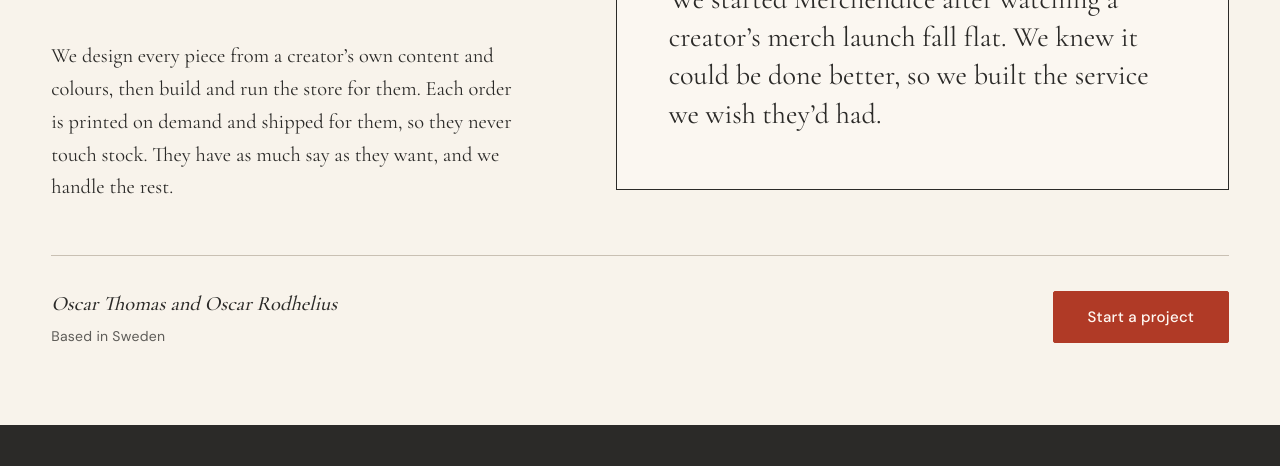
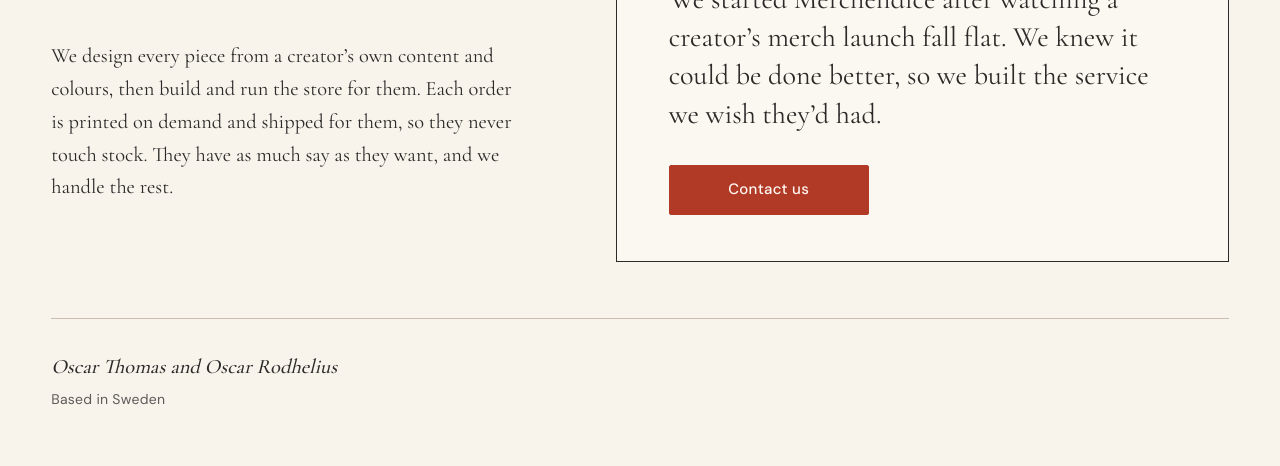
Before and after one commit to 0comp/merchendice, a website: page merchendice/about/index.html in a window 1280 px wide. Shown: the part 326-792 px from the top of the page. Drawn offline with Linux system fonts and the light colour scheme.

Commit message:
About page: Contact us button inside the Who we are panel

```diff
--- a/merchendice/about/index.html
+++ b/merchendice/about/index.html
@@ -53,13 +53,13 @@
     <div class="v2-panel">
       <h1>Who we are</h1>
       <p class="v-lead">We started Merchendice after watching a creator’s merch launch fall flat. We knew it could be done better, so we built the service we wish they’d had.</p>
+      <p class="v2-panel-cta"><a class="button button-primary" href="/enquiry/">Contact us</a></p>
     </div>
     <div class="v2-lower v2c-lower v2d-lower">
       <div class="v2c-prose"><p>We design every piece from a creator’s own content and colours, then build and run the store for them. Each order is printed on demand and shipped for them, so they never touch stock. They have as much say as they want, and we handle the rest.</p></div>
     </div>
     <div class="v2d-foot">
       <div class="v2d-sign"><p class="v-names">Oscar Thomas and Oscar Rodhelius</p><p class="v-where">Based in Sweden</p></div>
-      <p class="v-cta"><a class="button button-primary" href="/enquiry/">Start a project</a></p>
     </div>
   </div>
 </section>
--- a/merchendice/site.css
+++ b/merchendice/site.css
@@ -678,3 +678,11 @@ main { display: block; }
 /* about: shortened jewellery band; --crop = how far the photo's top edge sits above the panel's top edge (desktop) */
 .v2{--crop:50px;--overlap:clamp(64px,13vw,200px)}
 @media(min-width:861px){.v2-band{height:calc(var(--crop) + var(--overlap))}.v2-band img{object-position:center 44%}}
+
+/* about: single CTA lives inside the "Who we are" panel; the sign-off stands alone below the rule */
+.v2-panel-cta{margin:clamp(24px,2.6vw,32px) 0 0}
+.v2-panel-cta .button{min-width:176px;text-align:center}
+@media(max-width:860px){.v2-panel-cta .button{width:100%}}
+@media(min-width:861px){.v2 .v2d-foot{justify-content:flex-start}}
+@media(min-width:861px){.v2-panel{padding-bottom:clamp(32px,3.6vw,52px)}.v2-panel-cta .button{min-width:200px;min-height:50px}}
+.v2 .v2d-foot{margin-top:clamp(40px,4.4vw,60px)}
```
Also changed, not shown: merchendice/tests/behaviour.test.mjs (+2 -1 lines).
